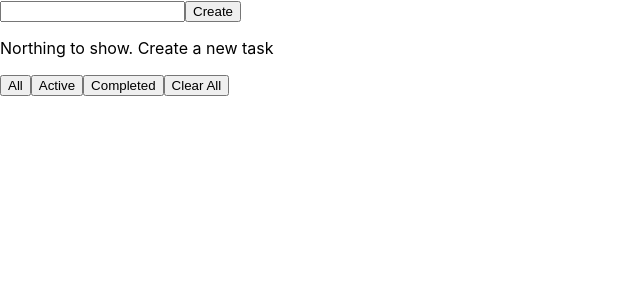
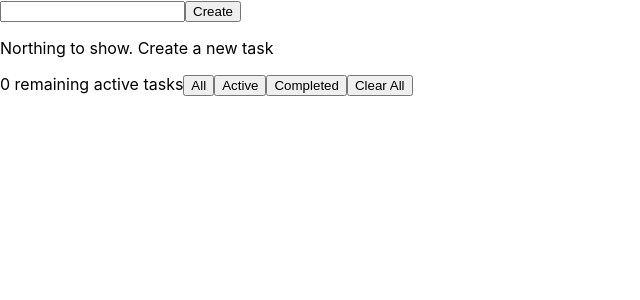
Before and after one commit to ncharanaraj/Cherry-Notes, a React (Create React App) app: page / in a window 1280 px wide. Shown: the top 300 px of the page, without its empty margins (0-640 px from the left). Built offline with nearby package versions, Linux system fonts and the light colour scheme.

Commit message:
feat: remaining active tasks

```diff
--- a/src/App.js
+++ b/src/App.js
@@ -58,6 +58,11 @@ const App = () => {
     setTasks(activeTasks);
   };
 
+  // count the active tasks
+  const getActiveTasks = () => {
+    return tasks.filter((task) => !task.isCompleted).length;
+  };
+
   return (
     <Fragment>
       <input
@@ -88,6 +93,7 @@ const App = () => {
       )}
 
       <div>
+        <span>{getActiveTasks()} remaining active tasks</span>
         <button onClick={() => setFilter("All")}>All</button>
         <button onClick={() => setFilter("Active")}>Active</button>
         <button onClick={() => setFilter("Completed")}>Completed</button>
```
